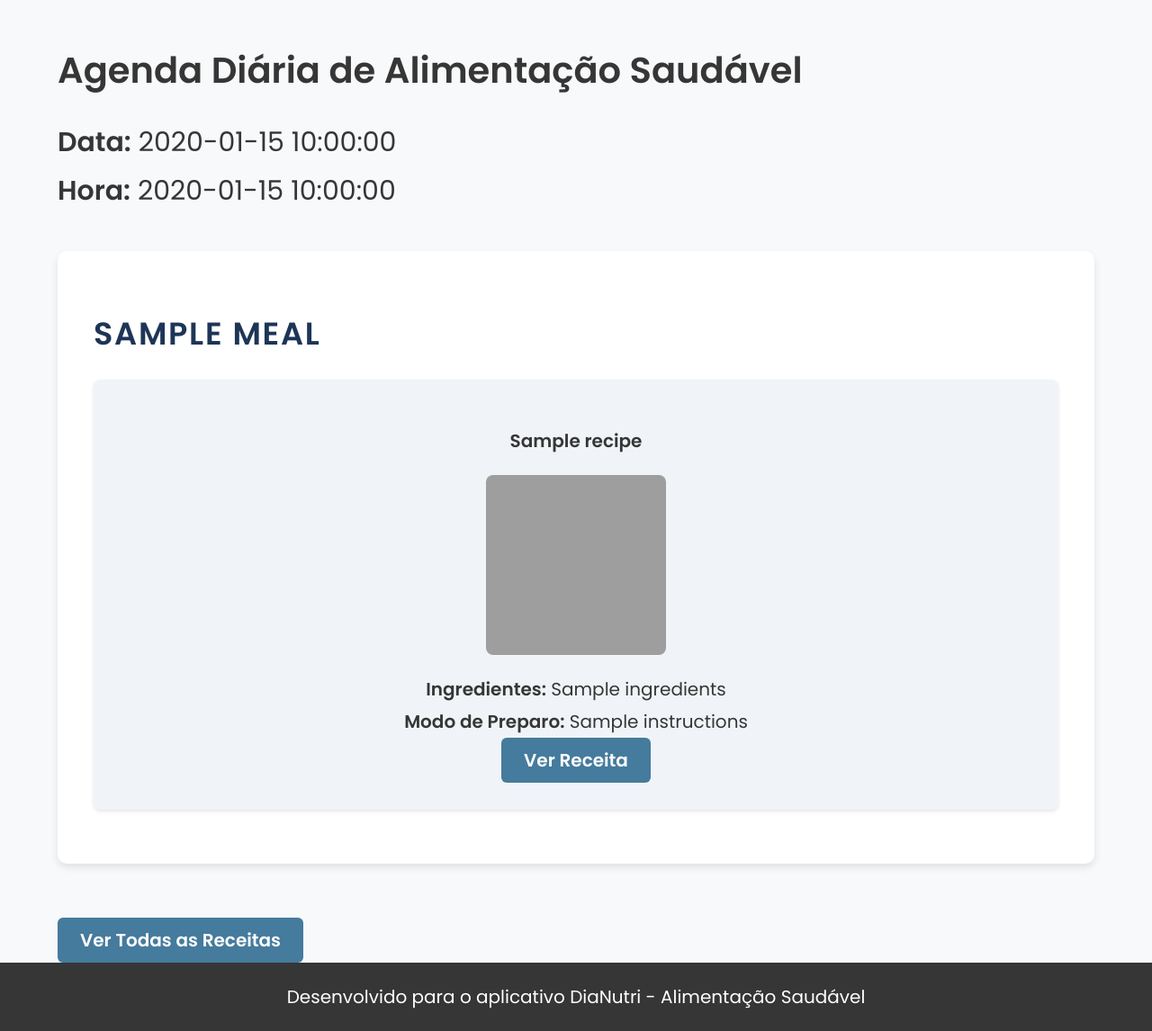
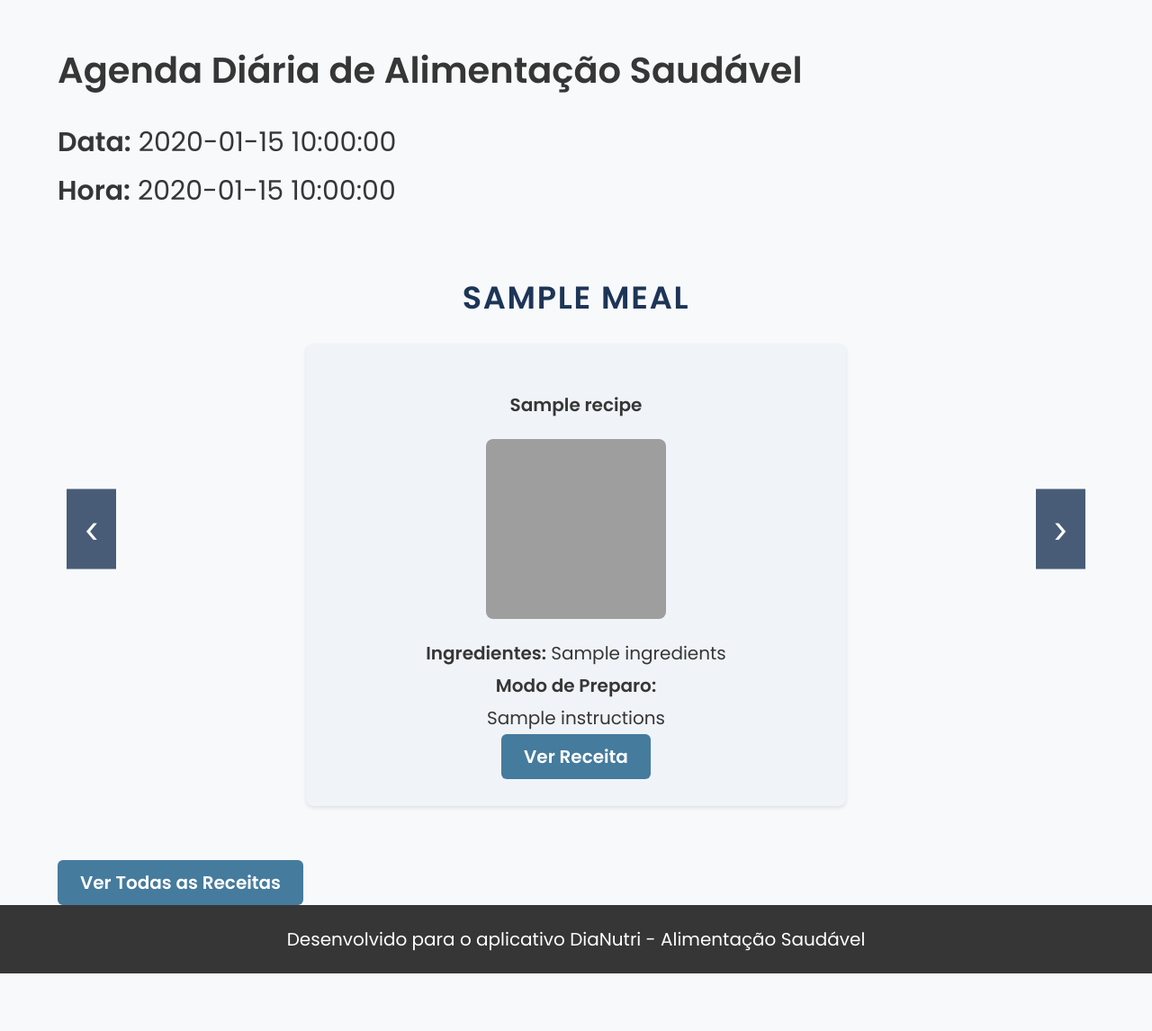
Before and after one commit to ragnarthur/dianutri, a Python web app: template templates/daily_schedule.html in a window 1280 px wide. Shown: the whole page at 90% size. After the commit the page ends 1082 px from the top, so only its background shows below. Run offline with Jinja, Linux system fonts and the light colour scheme; the template is opened without the code that fills it: most values are stand-ins (such as "Sample title", 1, 10 or a date in 2020); grey boxes are pictures that could not be loaded.

Commit message:
commit carrossel adicionado agenda diária

```diff
--- a/static/style.css
+++ b/static/style.css
@@ -463,23 +463,43 @@ section.section {
 }
 
 /* ---------------------------------------------------------------------------
-   Estilização específica para a página de Agenda Diária (/daily-schedule)
+   Estilização específica para a página de Agenda Diária (/daily-schedule) em Carrossel
 --------------------------------------------------------------------------- */
 
+/* ---------------------------------------------------------------------------
+   Carrossel para Agenda Diária
+--------------------------------------------------------------------------- */
+
+/* Envolve o carrossel em um wrapper para posicionar as setas */
+.carousel-wrapper {
+  position: relative;
+  width: 100%;
+  overflow: hidden; /* Evita scroll manual */
+}
+
+/* Container que "desliza" horizontalmente */
 .schedule-container {
   display: flex;
-  flex-direction: column;
-  gap: 2rem;
-  padding: 2rem;
-  background-color: #fff;
-  border-radius: 10px;
-  box-shadow: 0 4px 8px rgba(0, 0, 0, 0.1);
-  margin: 2rem auto;
-  max-width: 1200px;
+  flex-direction: row;
+  scroll-snap-type: x mandatory;
+  scroll-behavior: smooth;
+  overflow-x: hidden; /* Sem rolagem manual */
+  width: 100%;
 }
 
+/* Cada refeição ocupa 100% da largura (uma "tela" por vez) */
 .meal-section {
-  padding-bottom: 1rem;
+  flex: 0 0 100%;
+  scroll-snap-align: start;
+
+  /* Centraliza o conteúdo no eixo horizontal/vertical */
+  display: flex;
+  flex-direction: column;
+  align-items: center;
+  justify-content: center;
+
+  padding: 2rem;
+  box-sizing: border-box;
   border-bottom: 1px solid #ddd;
 }
 
@@ -495,20 +515,25 @@ section.section {
   letter-spacing: 0.05em;
 }
 
-/* Ajustes para o container de receita dentro da agenda */
-.schedule-container .recipe-card {
+/* Estilização do card da receita */
+.recipe-card {
   background-color: #f0f4f8;
   padding: 1.5rem;
   border-radius: 8px;
   box-shadow: 0 2px 4px rgba(0, 0, 0, 0.1);
   transition: transform 0.3s ease;
+
+  /* Limita a largura máxima do card */
+  max-width: 600px;
+  width: 100%;
+  margin: 0 auto; /* Centraliza dentro da meal-section */
 }
 
-.schedule-container .recipe-card:hover {
+.recipe-card:hover {
   transform: scale(1.02);
 }
 
-.schedule-container .recipe-card img {
+.recipe-image {
   width: 200px;
   height: 200px;
   object-fit: cover;
@@ -516,5 +541,40 @@ section.section {
   margin-bottom: 1rem;
 }
 
+/* Exibe quebras de linha no modo de preparo */
+.instructions {
+  white-space: pre-line;
+}
+
+/* Botões de navegação (setas) */
+.carousel-btn {
+  position: absolute;
+  top: 50%;
+  transform: translateY(-50%);
+  background-color: rgba(29, 53, 87, 0.8);
+  color: #fff;
+  border: none;
+  padding: 1rem;
+  font-size: 2rem;
+  cursor: pointer;
+  z-index: 10;
+}
+
+.carousel-btn--prev {
+  left: 10px;
+}
+
+.carousel-btn--next {
+  right: 10px;
+}
+
+/* Opcional: ocultar a barra de rolagem em navegadores */
+.schedule-container::-webkit-scrollbar {
+  display: none;
+}
+.schedule-container {
+  -ms-overflow-style: none;
+  scrollbar-width: none;
+}
 
 /* FIM */
--- a/templates/daily_schedule.html
+++ b/templates/daily_schedule.html
@@ -7,6 +7,12 @@
   <p class="is-size-4"><strong>Data:</strong> {{ date }}</p>
   <p class="is-size-4"><strong>Hora:</strong> {{ current_time }}</p>
 
+  <!-- Envolve o carrossel em um wrapper -->
+  <div class="carousel-wrapper">
+    <!-- Botão de Navegação: Anterior -->
+    <button id="prev" class="carousel-btn carousel-btn--prev" aria-label="Anterior">‹</button>
+
+    <!-- Container com as "telas" (cada refeição) -->
     <div class="schedule-container">
       {% for item in schedule %}
         <div class="meal-section">
@@ -16,9 +22,10 @@
               <h4 class="recipe-title">{{ item.recipe['title'] }}</h4>
               <img src="{{ url_for('static', filename='images/recipes/' + image_map.get(item.recipe['title'], 'default.jpg')) }}"
                    alt="{{ item.recipe['title'] }}"
-                 class="recipe-image" width="200">
+                   class="recipe-image">
               <p><strong>Ingredientes:</strong> {{ item.recipe['ingredients'] }}</p>
-            <p><strong>Modo de Preparo:</strong> {{ item.recipe['instructions'] }}</p>
+              <p><strong>Modo de Preparo:</strong></p>
+              <p class="instructions">{{ item.recipe['instructions'] }}</p>
               <a href="{{ url_for('recipe_detail', recipe_id=item.recipe['id']) }}" class="button is-link">Ver Receita</a>
             </div>
           {% else %}
@@ -27,5 +34,10 @@
         </div>
       {% endfor %}
     </div>
+
+    <!-- Botão de Navegação: Próximo -->
+    <button id="next" class="carousel-btn carousel-btn--next" aria-label="Próximo">›</button>
+  </div>
+
   <a href="{{ url_for('list_recipes') }}" class="button is-link mt-4">Ver Todas as Receitas</a>
 {% endblock %}
--- a/templates/index.html
+++ b/templates/index.html
@@ -6,10 +6,10 @@
 <div class="hero is-fullheight" style="background-image: url('{{ url_for('static', filename='images/background/pagina_inicial.jpg') }}'); background-size: cover; background-position: center;">
   <div class="hero-body">
     <div class="container has-text-centered">
-      <h1 class="title is-size-2-desktop is-size-3-mobile has-text-white has-text-shadow">
+      <h1 class="title is-size-2-desktop is-size-3-mobile has-text-white">
         Bem-vindo ao DiaNutri
       </h1>
-      <p class="subtitle is-size-4-desktop is-size-5-mobile has-text-white has-text-shadow">
+      <p class="subtitle is-size-4-desktop is-size-5-mobile has-text-white">
         Seu guia de alimentação saudável.
       </p>
 
```
Also changed, not shown: app.py (+30 -60 lines), init_db.py (+12 -0 lines), static/script.js (added, +45 -0 lines), templates/base.html (+27 -53 lines), database.db. Lines whose indentation alone changed are shown as unchanged.
